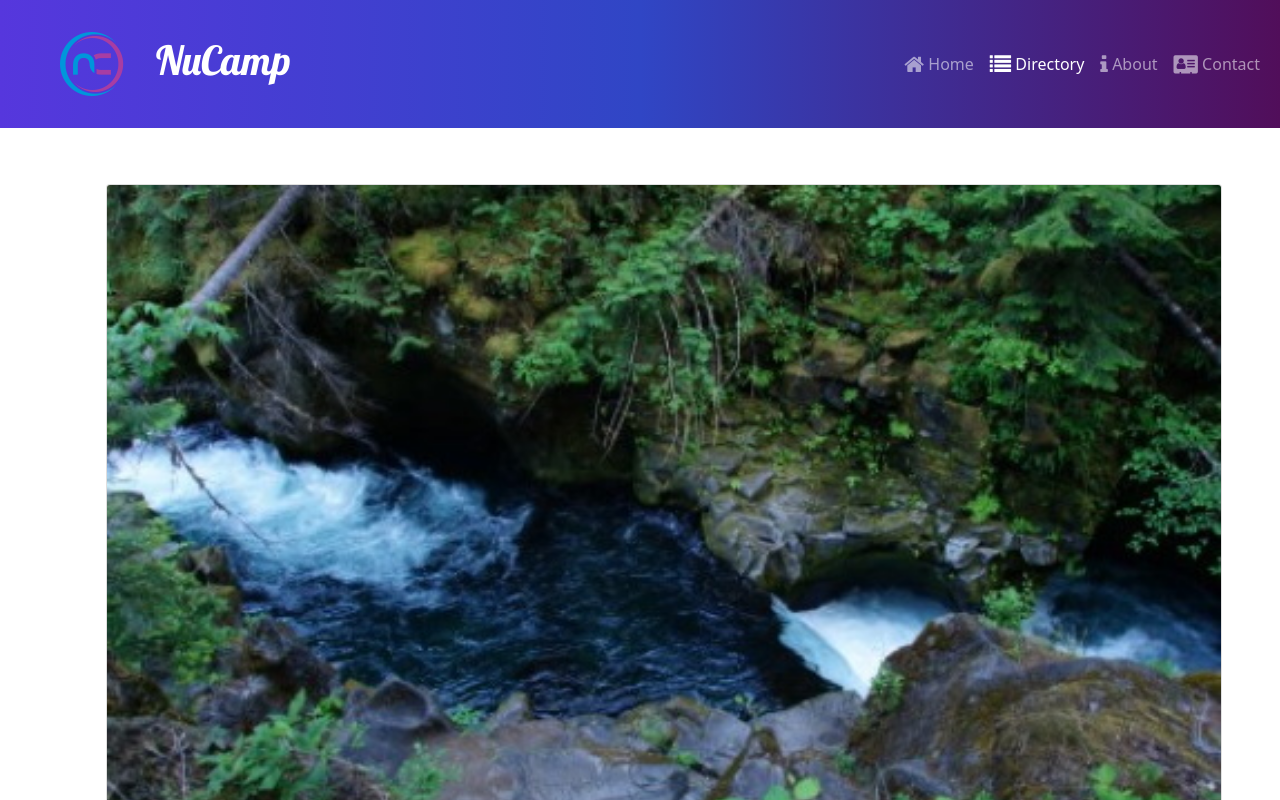
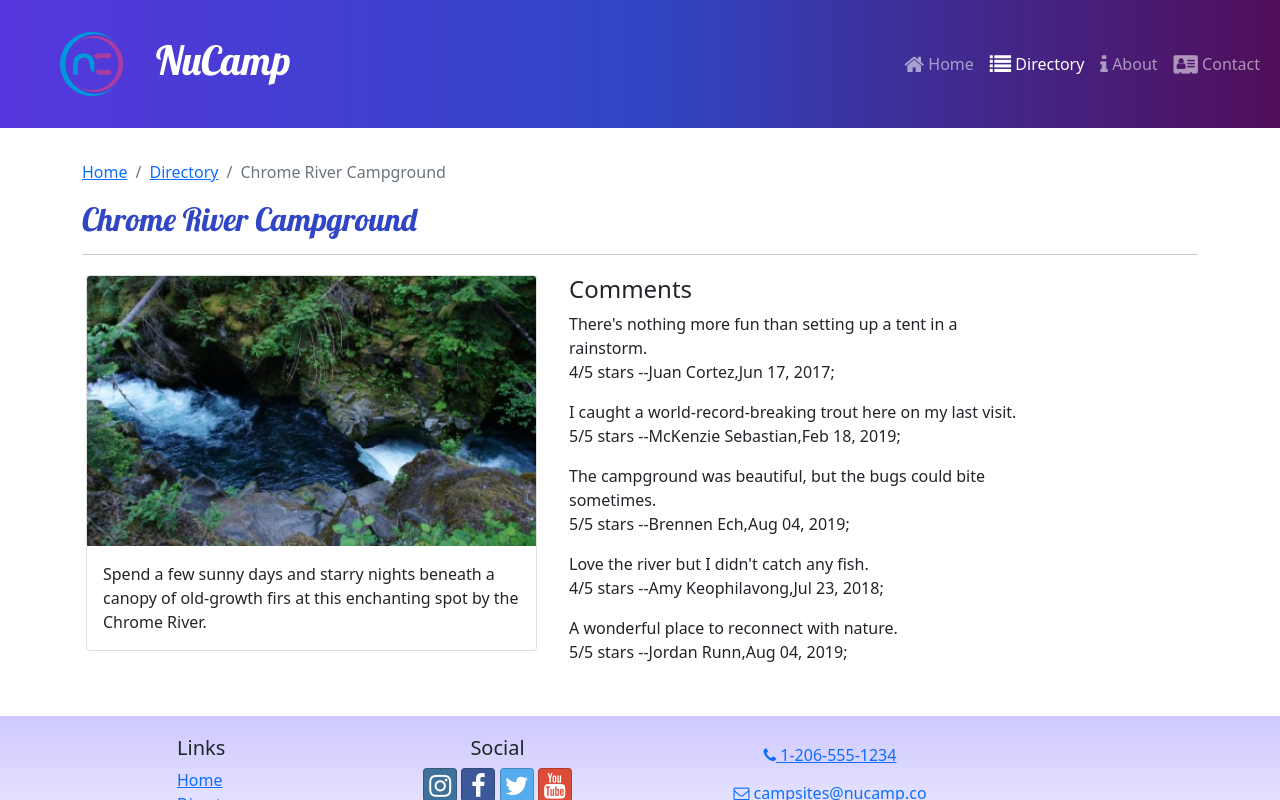
Before and after one commit to harunomar54/Nucamp-react, a React (Create React App) app: page /directory/1 in a window 1280 px wide. Shown: the top 800 px of the page. Built offline with nearby package versions, Linux system fonts and the light colour scheme.

Commit message:
added breadcrumbs

```diff
--- a/src/features/campsites/CampsiteDetail.js
+++ b/src/features/campsites/CampsiteDetail.js
@@ -4,7 +4,7 @@
   const { image, name, description } = campsite;
 
   return (
-    <Col md="12" className="m-4">
+    <Col md="5" className="m-1">
       <Card>
         <CardImg top src={image} alt={name} />
         <CardBody>
--- /dev/null
+++ b/src/features/comments/Comments.js
@@ -0,0 +1,15 @@
+import { formatDate } from "../../utils/formatData";
+
+const Comment = ({ comment }) => {
+  const { text: commentText, rating, author, date } = comment;
+
+  return (
+    <p>
+      {commentText}
+      <br />
+      {rating}/5 stars --{author},{formatDate(date)};
+    </p>
+  );
+};
+
+export default Comment;
--- /dev/null
+++ b/src/features/comments/CommentsList.js
@@ -0,0 +1,24 @@
+import { Col } from "reactstrap";
+import Comment from "./Comments";
+import { selectCommentsByCampsiteId } from "./commentsSlice";
+
+const CommentsList = ({ campsiteId }) => {
+  const comments = selectCommentsByCampsiteId(campsiteId);
+  if (comments && comments.length > 0) {
+    return (
+      <Col md="5" className="m-1">
+        <h4>Comments</h4>
+        {comments.map((comment) => {
+          return <Comment key={comment.id} comment={comment} />;
+        })}
+      </Col>
+    );
+  }
+  return (
+    <Col md="5" className="m-1">
+      There are no Comments for this campesite yet.
+    </Col>
+  );
+};
+
+export default CommentsList;
--- /dev/null
+++ b/src/features/comments/SubHeader.js
@@ -0,0 +1,26 @@
+import { Col, Row, Breadcrumb, BreadcrumbItem } from "reactstrap";
+import { Link } from "react-router-dom";
+
+const SubHeader = ({ current, detail }) => {
+  return (
+    <Row>
+      <Col>
+        <Breadcrumb>
+          <BreadcrumbItem>
+            <Link to="/">Home</Link>
+          </BreadcrumbItem>
+          {detail && (
+            <BreadcrumbItem>
+              <Link to="/directory">Directory</Link>
+            </BreadcrumbItem>
+          )}
+          <BreadcrumbItem active>{current}</BreadcrumbItem>
+        </Breadcrumb>
+        <h2>{current}</h2>
+        <hr />
+      </Col>
+    </Row>
+  );
+};
+
+export default SubHeader;
--- /dev/null
+++ b/src/features/comments/commentsSlice.js
@@ -0,0 +1,7 @@
+import { COMMENTS } from "../../app/shared/COMMENTS";
+
+export const selectCommentsByCampsiteId = (campsiteId) => {
+  return COMMENTS.filter(
+    (comment) => comment.campsiteId === parseInt(campsiteId)
+  );
+};
--- a/src/pages/CampsiteDetailPage.js
+++ b/src/pages/CampsiteDetailPage.js
@@ -1,4 +1,6 @@
 import { Col, Container, Row } from "reactstrap";
+import SubHeader from "../features/comments/SubHeader";
+import CommentsList from "../features/comments/CommentsList";
 import { useParams } from "react-router-dom";
 import { selectCampsiteById } from "../features/campsites/campsitesSlice";
 import CampsiteDetail from "../features/campsites/CampsiteDetail";
@@ -9,8 +11,10 @@
 
   return (
     <Container>
+      <SubHeader current={campsite.name} detail={true} />
       <Row>
         <CampsiteDetail campsite={campsite} />
+        <CommentsList campsiteId={campsiteId} />
       </Row>
     </Container>
   );
--- a/src/pages/CampsitesDirectoryPage.js
+++ b/src/pages/CampsitesDirectoryPage.js
@@ -1,10 +1,12 @@
 import { Container } from "reactstrap";
+import SubHeader from "../features/comments/SubHeader";
 
 import CampsitesList from "../features/campsites/CampsitesList";
 
 const CampsitesDirectoryPage = () => {
   return (
     <Container>
+      <SubHeader current="Directory" />
       <CampsitesList />
     </Container>
   );
--- a/src/pages/HomePage.js
+++ b/src/pages/HomePage.js
@@ -1,9 +1,11 @@
 import { Container } from "reactstrap";
 import DisplayList from "../features/display/DisplayList";
+import SubHeader from "../features/comments/SubHeader";
 
 const HomePage = () => {
   return (
     <Container>
+      <SubHeader current="Home" />
       <DisplayList />
     </Container>
   );
--- /dev/null
+++ b/src/utils/formatData.js
@@ -0,0 +1,7 @@
+export const formatDate = (date) => {
+  return new Intl.DateTimeFormat("en-US", {
+    year: "numeric",
+    month: "short",
+    day: "2-digit",
+  }).format(new Date(Date.parse(date)));
+};
```
